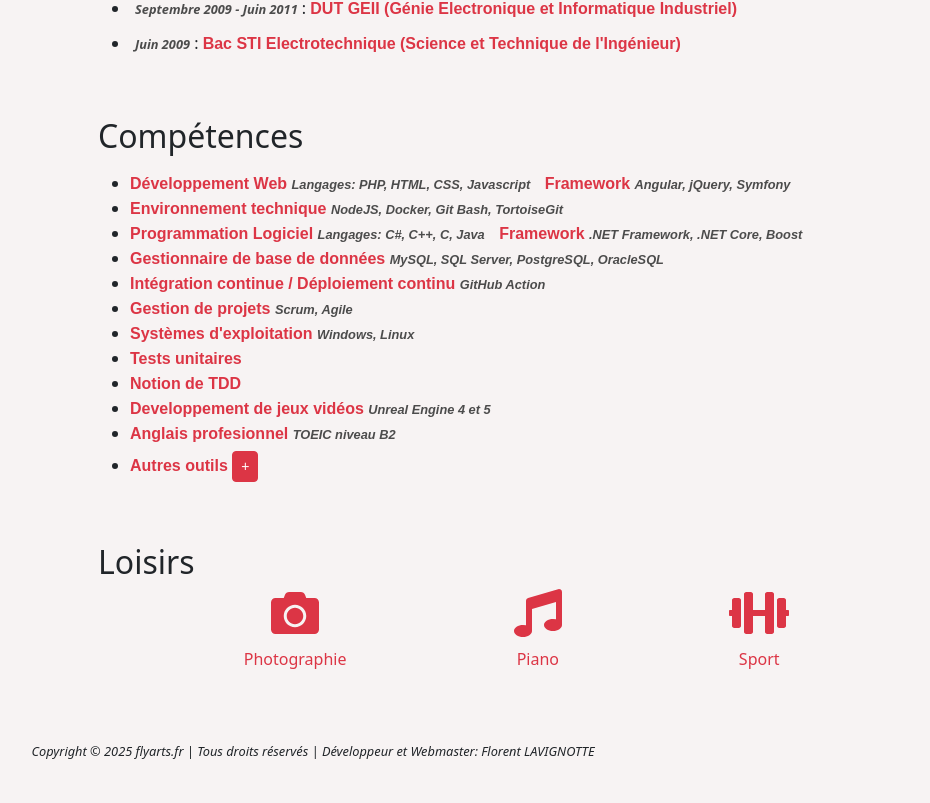
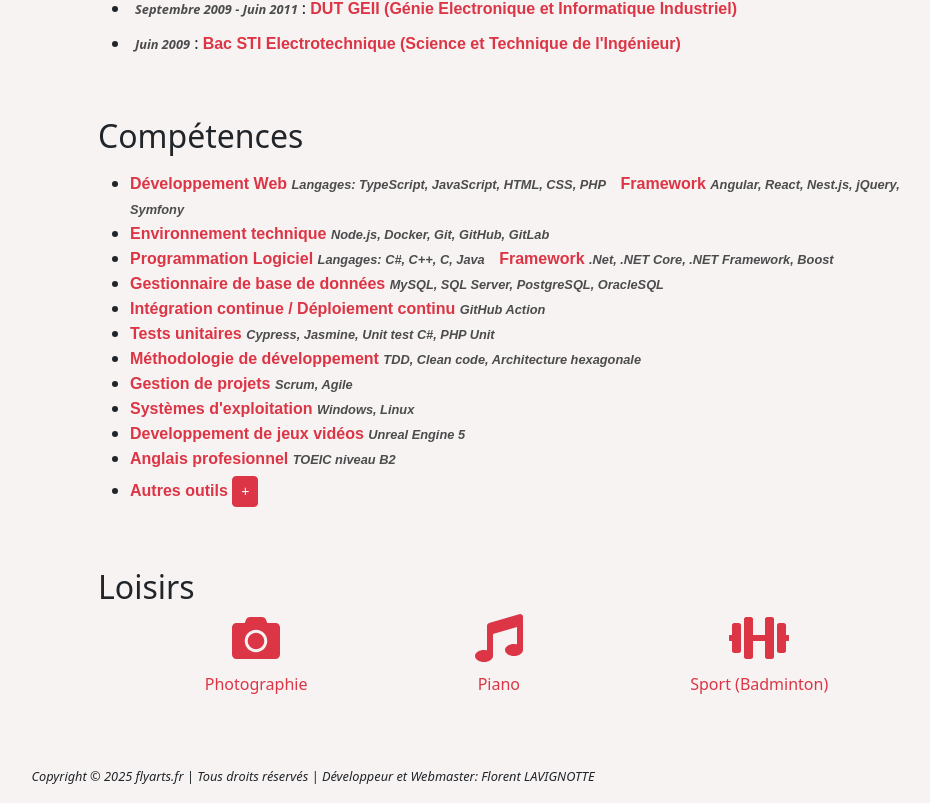
Before and after one commit to Sparky783/flyarts-fr, an Angular app in the folder frontend/: page /cv in a window 1280 px wide. Shown: the part 1338-2141 px from the top of the page, without its empty margins (327-1257 px from the left). Before the commit the page ends 2116 px from the top, so only its background shows below. Built offline with nearby package versions, Linux system fonts and the light colour scheme.

Commit message:
Update CV

```diff
--- a/frontend/src/app/_components/cv/skills/skills.component.html
+++ b/frontend/src/app/_components/cv/skills/skills.component.html
@@ -17,10 +17,10 @@
 			<div class="cv-detail card" [@slideToggle]>
 				<div class="card-body">
 					<p>
-						<b>Logiciels graphiques:</b> Photoshop CS6, Gimp, Paint<br />
+						<b>Logiciels graphiques:</b> Photoshop, Gimp, Paint<br />
 						<b>Logiciels de modélisation 3D:</b> Blender<br />
-						<b>Logiciels de CAO:</b> FreeCAD, AutoDesk Fusion 360, SolidWorks<br />
-						<b>Logiciels de montage vidéo:</b> Premiere Pro, After Effect, DaVinci Resolve<br />
+						<b>Logiciels de CAO:</b> AutoDesk Fusion 360, FreeCAD, SolidWorks<br />
+						<b>Logiciels de montage vidéo:</b> DaVinci Resolve, Premiere Pro, After Effect<br />
 						<b>Logiciels de bureautique:</b> Suite Microsoft Office (Word, Excel, PowerPoint)
 					</p>
 				</div>
--- a/frontend/src/assets/cv.json
+++ b/frontend/src/assets/cv.json
@@ -129,7 +129,7 @@
             "hideInPaper": false,
             "period": "Octobre 2018 - Février 2023 (4 ans et 5 mois)",
             "title": "Développeur logiciel à Safran Engineering Services",
-            "shortDescription": "Développeur et chef de projet sur des applications logiciel de communication et de maintenance des calculateurs moteur écrit en C# et C++.",
+            "shortDescription": "Développeur et chef de projet sur des applications logiciel de communication et de maintenance des calculateurs moteur du groupe Safran.",
             "longDescription": "Chargé du développement ainsi que de la gestion des projets logiciel ayant pour principal objectif l'analyse et la maintenance des turbomoteurs du groupe Safran. Principalement écrit en C# et C++, ces programmes sont conçu autour d'un développement Agile (Scrum) et font de l'objet de tests unitaires avant leur livraison auprès du client.<br />D'autres projets auxquels j'était membre faisaient également partie de mes activités. La réalité virtuel d'une part ainsi que le développement d'outils de gestion de projet (Symfony) d'autre part.",
             "skills": [
                 {
@@ -407,11 +407,11 @@
             "content": [
                 {
                     "title": "Développement Web",
-                    "detail": "Langages: PHP, HTML, CSS, Javascript"
+                    "detail": "Langages: TypeScript, JavaScript, HTML, CSS, PHP"
                 },
                 {
                     "title": "Framework",
-                    "detail": "Angular, jQuery, Symfony"
+                    "detail": "Angular, React, Nest.js, jQuery, Symfony"
                 }
             ]
         },
@@ -420,7 +420,7 @@
             "content": [
                 {
                     "title": "Environnement technique",
-                    "detail": "NodeJS, Docker, Git Bash, TortoiseGit"
+                    "detail": "Node.js, Docker, Git, GitHub, GitLab"
                 }
             ]
         },
@@ -433,15 +433,7 @@
                 },
                 {
                     "title": "Framework",
-                    "detail": ".NET Framework, .NET Core, Boost"
-                }
-            ]
-        },
-        {
-            "isDisplay": false,
-            "content": [
-                {
-                    "title": "Développement de drivers Windows en User-Mode"
+                    "detail": ".Net, .NET Core, .NET Framework, Boost"
                 }
             ]
         },
@@ -467,6 +459,24 @@
             "isDisplay": true,
             "content": [
                 {
+                    "title": "Tests unitaires",
+                    "detail": "Cypress, Jasmine, Unit test C#, PHP Unit"
+                }
+            ]
+        },
+        {
+            "isDisplay": true,
+            "content": [
+                {
+                    "title": "Méthodologie de développement",
+                    "detail": "TDD, Clean code, Architecture hexagonale"
+                }
+            ]
+        },
+        {
+            "isDisplay": true,
+            "content": [
+                {
                     "title": "Gestion de projets",
                     "detail": "Scrum, Agile"
                 }
@@ -485,24 +495,16 @@
             "isDisplay": true,
             "content": [
                 {
-                    "title": "Tests unitaires"
+                    "title": "Developpement de jeux vidéos",
+                    "detail": "Unreal Engine 5"
                 }
             ]
         },
         {
-            "isDisplay": true,
+            "isDisplay": false,
             "content": [
                 {
-                    "title": "Notion de TDD"
-                }
-            ]
-        },
-        {
-            "isDisplay": true,
-            "content": [
-                {
-                    "title": "Developpement de jeux vidéos",
-                    "detail": "Unreal Engine 4 et 5"
+                    "title": "Développement de drivers Windows en User-Mode"
                 }
             ]
         },
@@ -517,11 +519,11 @@
         }
     ],
     "skillsBonus": [
-        "Logiciels graphiques:</b> Photoshop CS6, Gimp, Paint",
-        "Logiciels de modélisation 3D:</b> Blender",
-        "Logiciels de CAO:</b> FreeCAD, AutoDesk Fusion 360, SolidWorks",
-        "Logiciels de montage vidéo:</b> Premiere Pro, After Effect, DaVinci Resolve",
-        "Logiciels de bureautique:</b> Suite Microsoft Office (Word, Excel, PowerPoint)"
+        "Logiciels graphiques: Photoshop, Gimp, Paint",
+        "Logiciels de modélisation 3D: Blender",
+        "Logiciels de CAO: AutoDesk Fusion 360, FreeCAD, SolidWorks",
+        "Logiciels de montage vidéo: DaVinci Resolve, Premiere Pro, After Effect",
+        "Logiciels de bureautique: Suite Microsoft Office (Word, Excel, PowerPoint)"
     ],
     "hobbies": [
         {
@@ -534,7 +536,7 @@
         },
         {
             "icon": "fa-dumbbell",
-            "title": "Sport"
+            "title": "Sport (Badminton)"
         }
     ],
     "certifications": [
```
